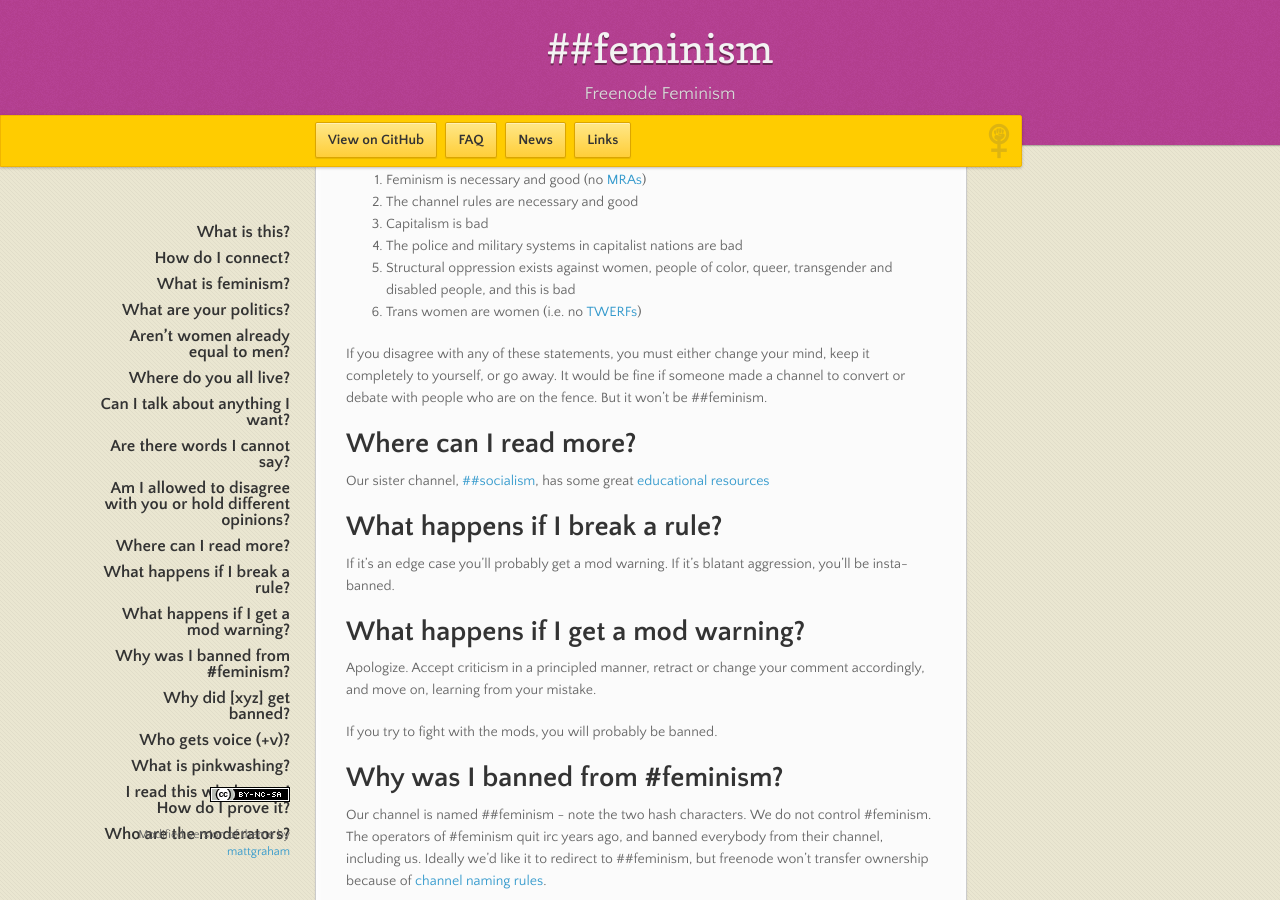
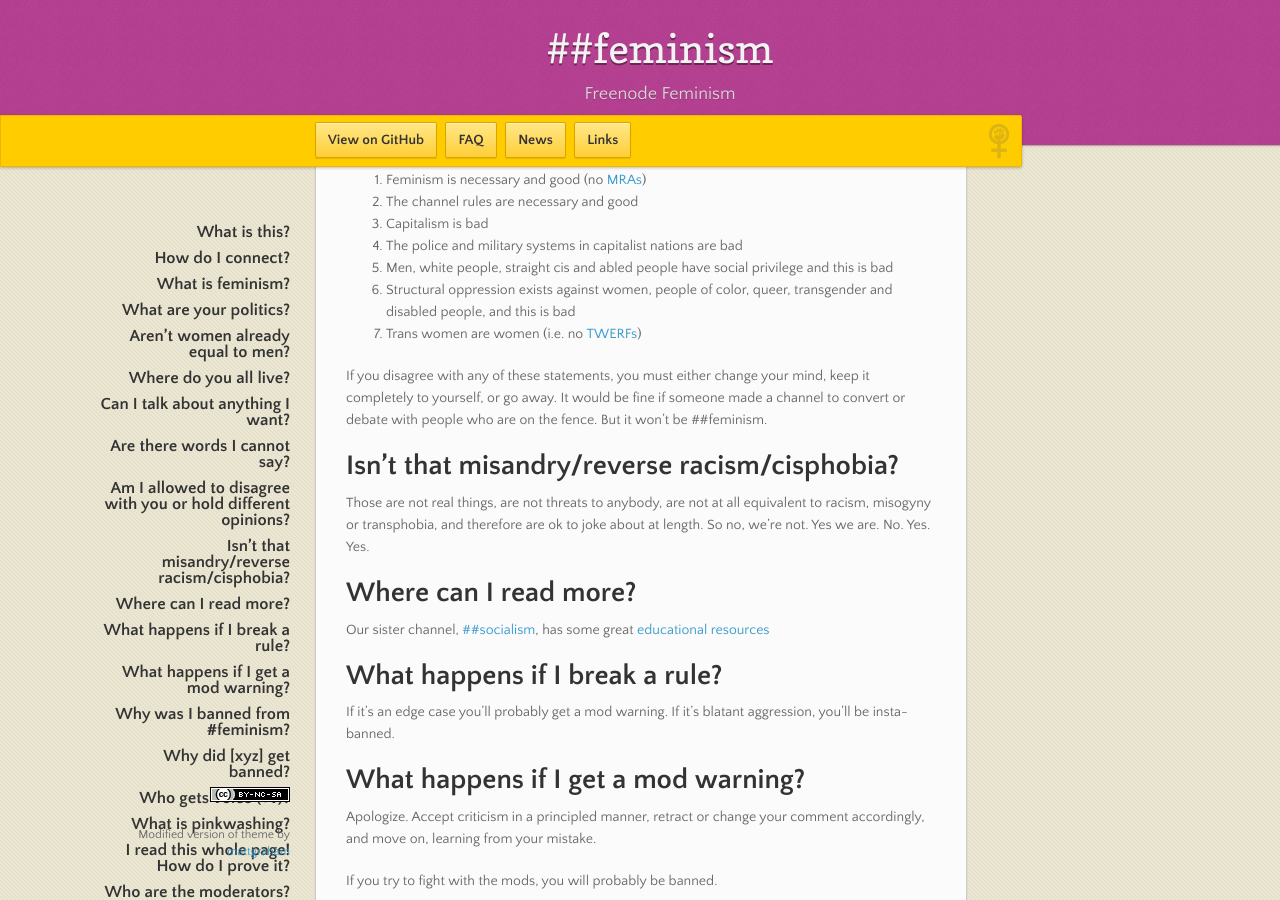
Before and after one commit to feminism-chat/feminism-chat.github.io, a Jekyll site: the page built from faq.md, in a window 1280 px wide and 900 px high, scrolled down 1302 px. Built offline with Jekyll 4.4.1, drawn with Linux system fonts in a browser that asks for light colours; nearby versions of some CDN libraries.

Commit message:
move to FAQ: reverse racism, etc

```diff
--- a/faq.md
+++ b/faq.md
@@ -56,10 +56,15 @@ Yes, but not about everything. Some opinions are mandatory. The mandatory opinio
 1. The channel rules are necessary and good
 1. Capitalism is bad
 1. The police and military systems in capitalist nations are bad
+1. Men, white people, straight cis and abled people have social privilege and this is bad
 1. Structural oppression exists against women, people of color, queer, transgender and disabled people, and this is bad
 1. Trans women are women (i.e. no [TWERFs](https://en.wikipedia.org/wiki/Feminist_views_on_transgender_and_transsexual_people))
 
 If you disagree with any of these statements, you must either change your mind, keep it completely to yourself, or go away. It would be fine if someone made a channel to convert or debate with people who are on the fence. But it won't be ##feminism.
+
+# Isn't that misandry/reverse racism/cisphobia?
+
+Those are not real things, are not threats to anybody, are not at all equivalent to racism, misogyny or transphobia, and therefore are ok to joke about at length. So no, we're not. Yes we are. No. Yes. Yes.
 
 # Where can I read more?
 
```
Also changed, not shown: index.md (+0 -2 lines).
